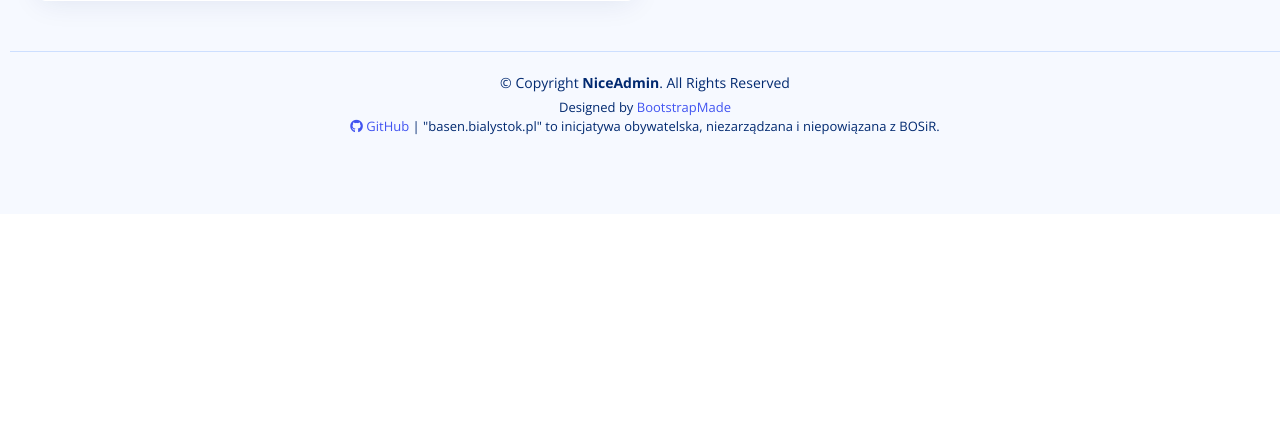
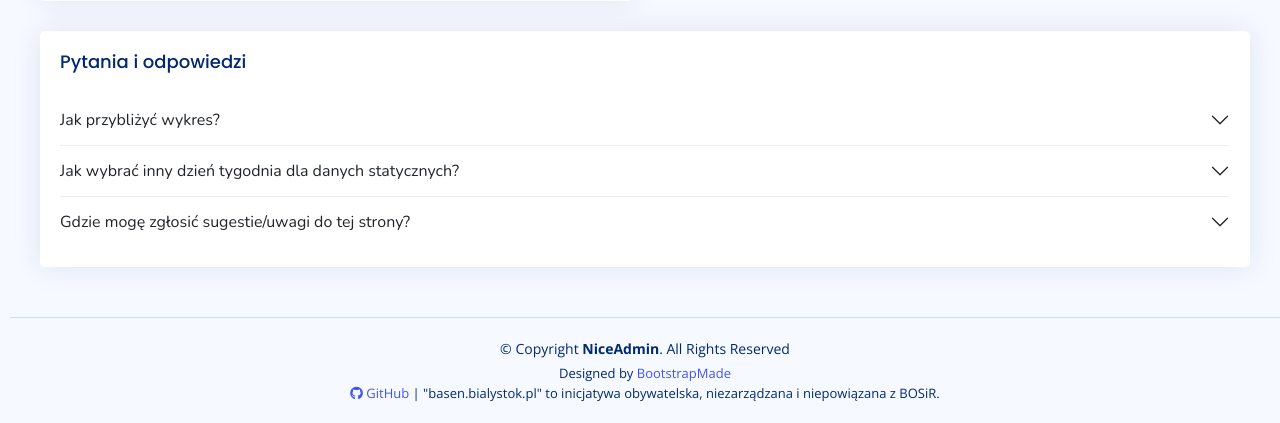
Before and after one commit to avrland/PoolTrackerWeb, a Django app: template tablechart/templates/content.html in a window 1280 px wide. Shown: the part 586-1009 px from the top of the page. Before the commit the page ends 721 px from the top, so only its background shows below. Run offline with Django 4.2, Linux system fonts and the light colour scheme; the template is opened without the code that fills it, so the values that code supplies are empty; parts of the project's set-up code (start-up, migrations or seed data) failed here and were passed over; some libraries are stand-ins or nearby versions.

Commit message:
added faq

```diff
--- a/tablechart/templates/content.html
+++ b/tablechart/templates/content.html
@@ -26,6 +26,7 @@
         <div id="stats-chart">
           {{ stats_chart }}
         </div>
+        {% include 'faq.html' %}
   </section>
 
 {% endblock %}
--- /dev/null
+++ b/tablechart/templates/faq.html
@@ -0,0 +1,53 @@
+{% block content %}
+<!-- F.A.Q Group 1 -->
+<div class="card">
+    <div class="card-body">
+      <h5 class="card-title">Pytania i odpowiedzi</h5>
+
+      <div class="accordion accordion-flush" id="faq-group-1">
+
+        <div class="accordion-item">
+          <h2 class="accordion-header">
+            <button class="accordion-button collapsed" data-bs-target="#faqsOne-1" type="button" data-bs-toggle="collapse">
+              Jak przybliżyć wykres?
+            </button>
+          </h2>
+          <div id="faqsOne-1" class="accordion-collapse collapse" data-bs-parent="#faq-group-1">
+            <div class="accordion-body">
+              Przybliżenie funkcjonuje przez kliknięcie na wykresie i przeciągnięcie na żądanym fragmencie czasu. Funkcja obecnie nie działa na urządzeniach mobilnych.
+            </div>
+          </div>
+        </div>
+
+        <div class="accordion-item">
+            <h2 class="accordion-header">
+              <button class="accordion-button collapsed" data-bs-target="#faqsOne-2" type="button" data-bs-toggle="collapse">
+                Jak wybrać inny dzień tygodnia dla danych statycznych?
+              </button>
+            </h2>
+            <div id="faqsOne-2" class="accordion-collapse collapse" data-bs-parent="#faq-group-2">
+              <div class="accordion-body">
+                Domyślnie wyświetlany jest bieżący dzień. Po kliknięciu w prawym górnym rogu na wykresie na "wybierz dzień tygodnia" lub symbolu ... (na urządzeniach mobilnych) pokaże się lista dni do wyboru.
+              </div>
+            </div>
+          </div>
+
+        <div class="accordion-item">
+          <h2 class="accordion-header">
+            <button class="accordion-button collapsed" data-bs-target="#faqsOne-3" type="button" data-bs-toggle="collapse">
+              Gdzie mogę zgłosić sugestie/uwagi do tej strony?
+            </button>
+          </h2>
+          <div id="faqsOne-3" class="accordion-collapse collapse" data-bs-parent="#faq-group-3">
+            <div class="accordion-body">
+              Ankieta znajduje się pod tym <a href="https://forms.gle/CGzzGs8PKedTDJXc9"><b>linkiem</b></a>.
+          </div>
+        </div>
+
+      </div>
+
+    </div>
+  </div><!-- End F.A.Q Group 1 -->
+
+</div>
+{% endblock %}
```
